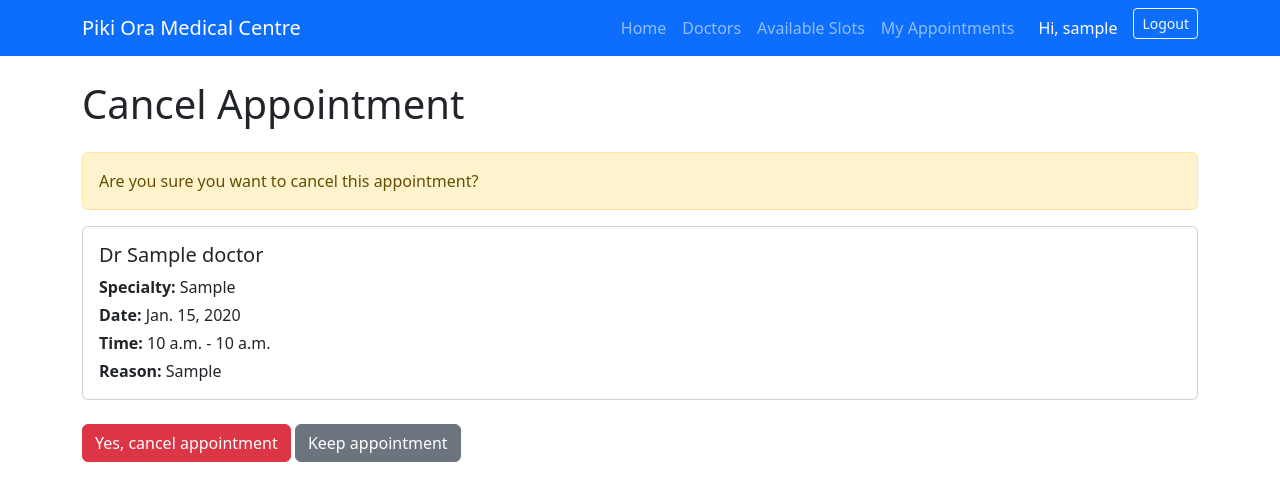
After one commit to Perisi02/ISCG7420-Assignment1-Task2, a Django app: page /appointments/1/cancel/ in a window 1280 px wide. The commit adds this page. Shown: the top 501 px of the page. Run offline with Django 5.2, Linux system fonts and the light colour scheme; a user stored in the database is signed in; tables that the repository leaves empty hold one stand-in row (values such as "Sample post").

Commit message:
Add patient appointment cancellation

```diff
--- /dev/null
+++ b/appointment/templates/appointment/cancel_appointment.html
@@ -0,0 +1,40 @@
+{% extends "appointment/base.html" %}
+
+{% block title %}
+    Cancel Appointment | Piki Ora Medical Centre
+{% endblock %}
+
+{% block content %}
+<h1 class="mb-4">Cancel Appointment</h1>
+
+<div class="alert alert-warning">
+    Are you sure you want to cancel this appointment?
+</div>
+
+<div class="card mb-4">
+    <div class="card-body">
+        <h5 class="card-title">Dr {{ appointment.slot.doctor.name }}</h5>
+        <p class="mb-1"><strong>Specialty:</strong> {{ appointment.slot.doctor.specialty }}</p>
+        <p class="mb-1"><strong>Date:</strong> {{ appointment.slot.date }}</p>
+        <p class="mb-1"><strong>Time:</strong> {{ appointment.slot.start_time }} - {{ appointment.slot.end_time }}</p>
+
+        {% if appointment.reason %}
+            <p class="mb-0"><strong>Reason:</strong> {{ appointment.reason }}</p>
+        {% else %}
+            <p class="mb-0 text-muted">No reason provided.</p>
+        {% endif %}
+    </div>
+</div>
+
+<form method="post">
+    {% csrf_token %}
+
+    <button type="submit" class="btn btn-danger">
+        Yes, cancel appointment
+    </button>
+
+    <a href="{% url 'appointment:my_appointments' %}" class="btn btn-secondary">
+        Keep appointment
+    </a>
+</form>
+{% endblock %}
--- a/appointment/urls.py
+++ b/appointment/urls.py
@@ -9,5 +9,6 @@ urlpatterns = [
     path("slots/", views.slot_list, name="slot_list"),
     path("slots/<int:slot_id>/book/", views.book_appointment, name="book_appointment"),
     path("my-appointments/", views.my_appointments, name="my_appointments"),
+    path("appointments/<int:appointment_id>/cancel/", views.cancel_appointment, name="cancel_appointment"),
     path("register/", views.register, name="register"),
 ]
--- a/appointment/views.py
+++ b/appointment/views.py
@@ -83,3 +83,26 @@ def register(request):
     return render(request, "registration/register.html", {
         "form": form
     })
+
+@login_required
+def cancel_appointment(request, appointment_id):
+    appointment = get_object_or_404(
+        Appointment,
+        id=appointment_id,
+        patient=request.user
+    )
+
+    if request.method == "POST":
+        slot = appointment.slot
+        appointment.status = "Cancelled"
+        appointment.save()
+
+        slot.is_available = True
+        slot.save()
+
+        messages.success(request, "Your appointment has been cancelled.")
+        return redirect("appointment:my_appointments")
+
+    return render(request, "appointment/cancel_appointment.html", {
+        "appointment": appointment
+    })
```
Also changed, not shown: appointment/templates/appointment/my_appointments.html (+10 -0 lines).
